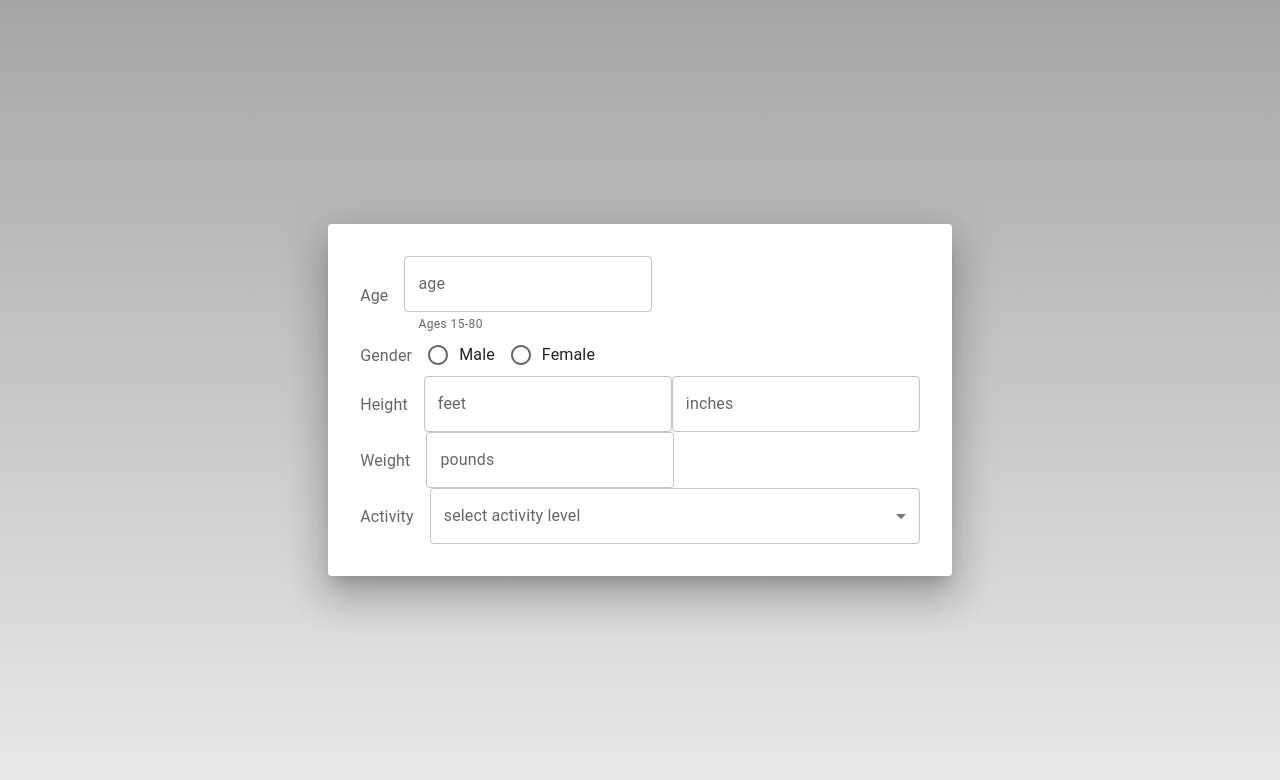
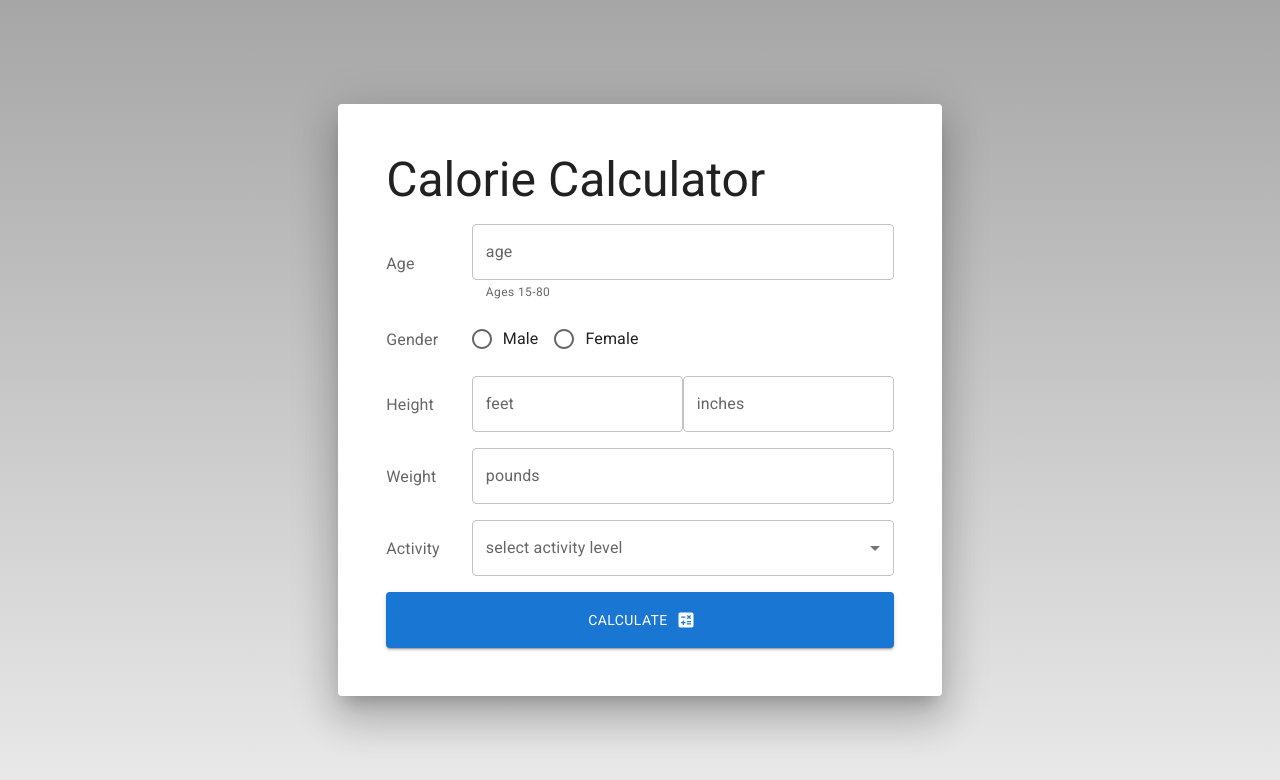
Before and after one commit to adriansseur/calorie-calculator, a React (Create React App) app: page / in a window 1280 px wide. Shown: the top 780 px of the page. Built offline with nearby package versions, Linux system fonts and the light colour scheme.

Commit message:
added grid, title, button, and icon

```diff
--- a/package.json
+++ b/package.json
@@ -6,6 +6,8 @@
   "dependencies": {
     "@emotion/react": "^11.9.0",
     "@emotion/styled": "^11.8.1",
+    "@fontsource/roboto": "^4.5.5",
+    "@mui/icons-material": "^5.6.2",
     "@mui/material": "^5.6.2",
     "@testing-library/jest-dom": "^5.16.4",
     "@testing-library/react": "^13.1.1",
--- a/src/App.js
+++ b/src/App.js
@@ -1,18 +1,21 @@
-import { Paper, TextField, FormControl, FormLabel, FormControlLabel, RadioGroup, Radio, InputLabel, Select, MenuItem } from '@mui/material'
+import { Paper, TextField, FormControl, FormLabel, FormControlLabel, RadioGroup, Radio, InputLabel, Select, MenuItem, Button, Typography } from '@mui/material'
+import CalculateIcon from '@mui/icons-material/Calculate';
 
 
 function App() {
   return (
     <div className="app">
       <Paper elevation={24 } id="paper">
-        <form>
-          <div className="age-wrapper">
+        <form id="form">
+          <Typography id="title" variant='h3'>
+            Calorie Calculator
+          </Typography>
+          {/* Age */}
           <FormLabel id="age-label">Age</FormLabel>
-            <TextField id="age-input" label="age" helperText="Ages 15-80"/>
-          </div>
-          <div className="gender-wrapper">
+          <TextField id="age-input" label="age" helperText="Ages 15-80" />
+          {/* Gender */}
+          <FormLabel id="gender-label">Gender</FormLabel>
           <FormControl id="gender-form">
-              <FormLabel id="gender-label">Gender</FormLabel>
             <RadioGroup
               aria-labelledby="gender-label"
               name="radio-buttons-group"
@@ -22,17 +25,16 @@ function App() {
               <FormControlLabel value="female" control={<Radio />} label="Female" />
             </RadioGroup>
           </FormControl>
+          {/* Height */}
+          <FormLabel id="height-label">Height</FormLabel>
+          <div className="height-inputs">
+            <TextField id="input-feet" label="feet"  />
+            <TextField id="input-inches" label="inches" />
           </div>
-          <div className="height-wrapper">
-            <FormLabel id="height-label">Height</FormLabel>
-            <TextField id="height-input" label="feet" />
-            <TextField id="height-input" label="inches" />
-          </div>
-          <div className="weight-wrapper">
+          {/* Weight */}
           <FormLabel id="weight-label">Weight</FormLabel>
           <TextField id="weight-input" label="pounds" />
-          </div>
-          <div className="activity-wrapper">
+          {/* Activity */}
           <FormLabel id="activity-label">Activity</FormLabel>
           <FormControl fullWidth>
             <InputLabel id="demo-simple-select-label">select activity level</InputLabel>
@@ -40,7 +42,7 @@ function App() {
               labelId="demo-simple-select-label"
               id="demo-simple-select"
               // value={age}
-                // label="Age"
+              label="select activity level"
               // onChange={handleChange}
             >
               <MenuItem value={1.00}>BMR</MenuItem>
@@ -52,7 +54,9 @@ function App() {
               <MenuItem value={1.90}>Extra Active</MenuItem>
             </Select>
           </FormControl>
-          </div>
+          <Button id="calculate" variant="contained" endIcon={<CalculateIcon />}>
+            Calculate
+          </Button>
         </form>
       </Paper>
     </div>
--- a/src/index.css
+++ b/src/index.css
@@ -14,30 +14,22 @@ body {
 }
 
 #paper {
-    padding: 2rem;
+    padding: 3rem;
 }
 
-.age-wrapper {
-    display: flex;
+#title {
+    grid-column: 1 / -1;
 }
 
-#gender-form {
-    flex-direction: row;
+#form {
+    display: grid;
+    grid-template: repeat(7, auto) / auto 2fr;
     align-items: center;
+    row-gap: 1rem;
+    column-gap: 2rem;
 }
 
-#age-label,
-#gender-label,
-#height-label,
-#weight-label,
-#activity-label {
-    margin-right: 1rem;
+#calculate {
+    grid-column: 1 / -1;
+    height: 3.5rem;
 }
-
-.age-wrapper,
-.height-wrapper,
-.weight-wrapper,
-.activity-wrapper {
-    display: flex;
-    align-items: center;
-}
--- a/src/index.js
+++ b/src/index.js
@@ -3,6 +3,7 @@ import ReactDOM from 'react-dom/client';
 import './index.css';
 import App from './App';
 import * as serviceWorkerRegistration from './serviceWorkerRegistration';
+import '@fontsource/roboto/400.css';
 
 const root = ReactDOM.createRoot(document.getElementById('root'));
 root.render(<App />);
```
Also changed, not shown: 1 other file (tests, documents, lock files or other folders). Lines whose indentation alone changed are shown as unchanged.
